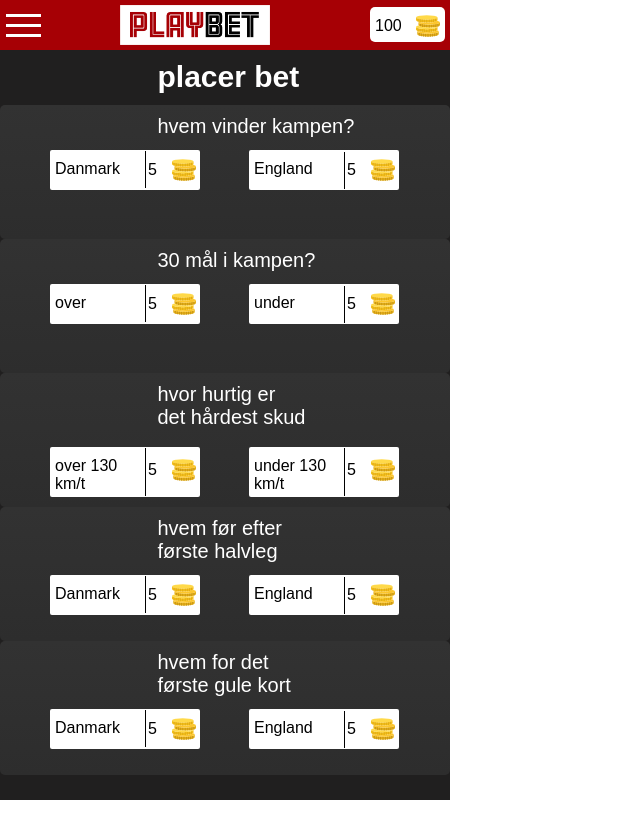
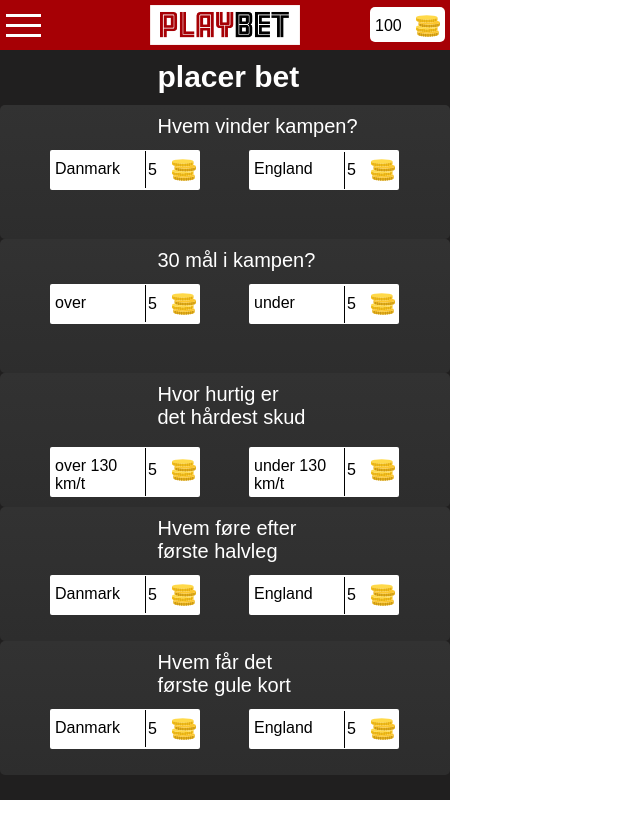
Before and after one commit to BeckMK1/Playbet, a plain HTML site: page new code/pages/betting.html in a window 1280 px wide. Shown: the whole page, without its empty margins (0-640 px from the left). Drawn offline with Linux system fonts and the light colour scheme.

Commit message:
menu logo center. text fixed

```diff
--- a/new code/pages/betting.html
+++ b/new code/pages/betting.html
@@ -54,7 +54,7 @@
         <div id="betters">
             <div id="bet1">
                 <div class="bet-Q">
-                    <p>hvem vinder kampen?</p>
+                    <p>Hvem vinder kampen?</p>
                 </div>
                 <!-- bet-A left -->
                 <div id="lineL1"></div>
@@ -94,7 +94,7 @@
 
             <div id="bet3">
                 <div class="bet-Q">
-                    <p>hvor hurtig er<br>det hårdest skud</p>
+                    <p>Hvor hurtig er<br>det hårdest skud</p>
                 </div>
                 <!-- bet-A left -->
                 <div id="lineL3"></div>
@@ -114,7 +114,7 @@
 
             <div id="bet4">
                 <div class="bet-Q">
-                    <p>hvem før efter<br> første halvleg</p>
+                    <p>Hvem føre efter<br> første halvleg</p>
                 </div>
                 <!-- bet-A left -->
                 <div id="lineL4"></div>
@@ -134,7 +134,7 @@
 
             <div id="bet5">
                 <div class="bet-Q">
-                    <p>hvem for det <br> første gule kort</p>
+                    <p>Hvem får det <br> første gule kort</p>
                 </div>
                 <!-- bet-A left -->
                 <div id="lineL5"></div>
--- a/new code/styles/style.css
+++ b/new code/styles/style.css
@@ -174,10 +174,12 @@ ul li a {
 }
 
 .logo img {
+    position: relative;
     height: auto;
     width: 150px;
     padding-left: 120px;
-    padding-top: 5px
+    padding-top: 5px;
+    left:30px;
 }
 
 .listen img {
```
